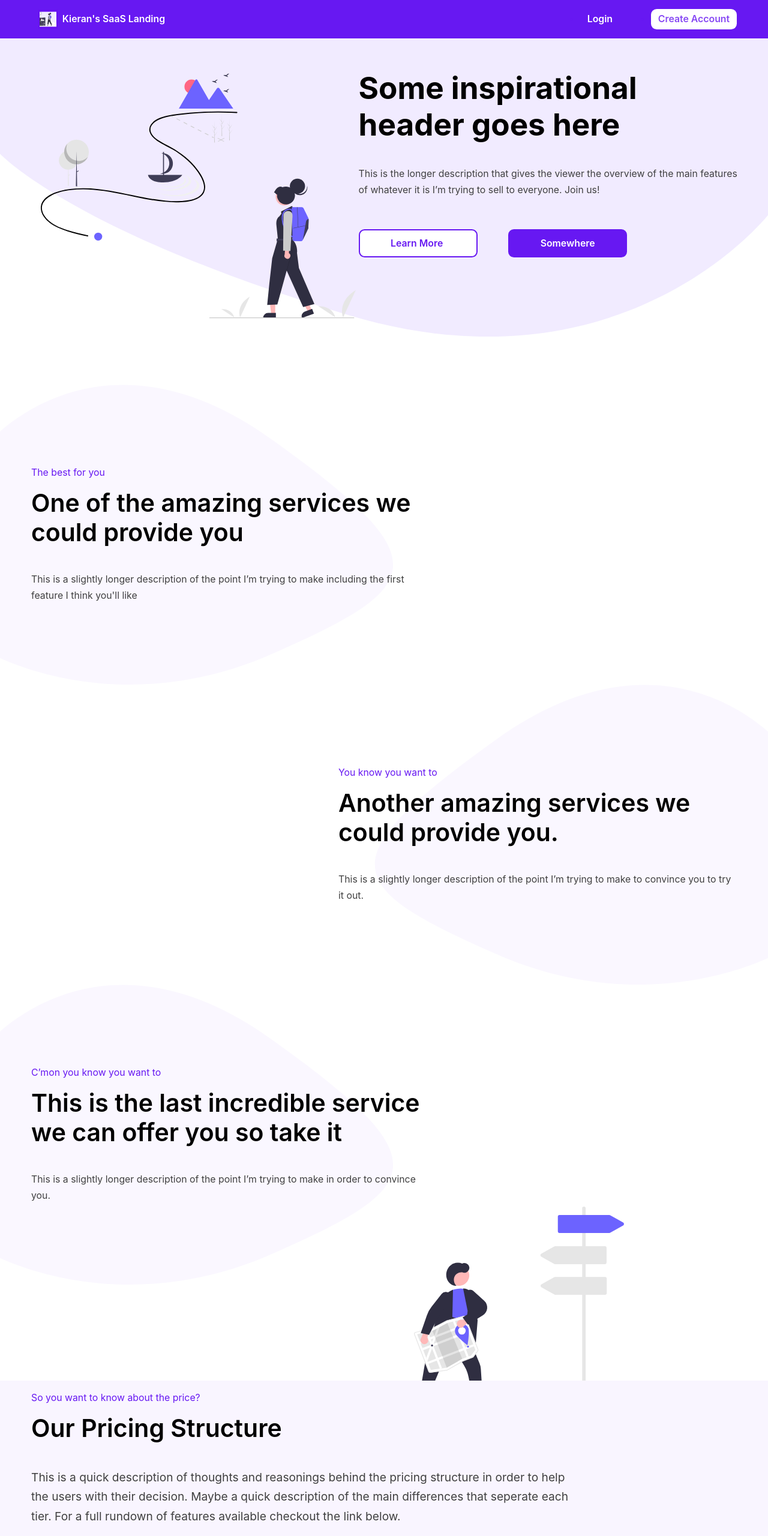
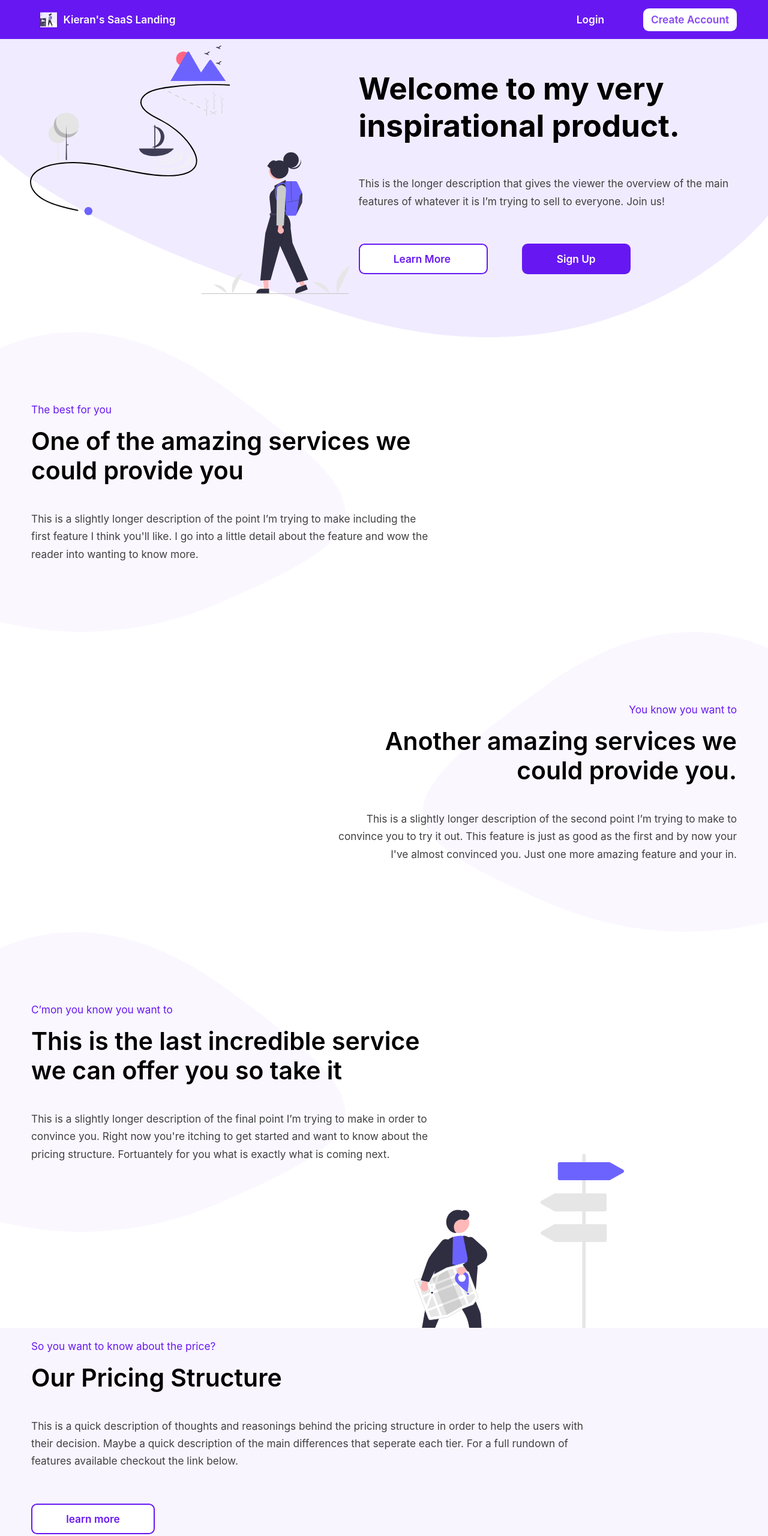
Before and after one commit to kieran6roberts/Kieran-SaaS-Landing, a website built with Vite: page index.html in a window 1280 px wide. Shown: the top 2560 px of the page at 60% size. Built offline with nearby package versions, Linux system fonts and the light colour scheme.

Commit message:
improved desktop and mobile responsiveness

```diff
--- a/index.html
+++ b/index.html
@@ -103,16 +103,18 @@
     src="./public/images/header.svg"
     >
     <header class="hero">
+        <div class="hero__image-wrapper">
             <img
             alt="illustration character setting off on adventure towards the mountains with a backpack"
             class="hero__image"
-        height="525px"
+            height="95%"
             src="./public/images/undraw-landscape.svg"
-        width="525px"
+            width="100%"
             >
+        </div>
         <div class="hero__content">
             <h1 class="hero__heading">
-                Some inspirational header goes here
+                Welcome to my very inspirational product.
             </h1>
             <p class="hero__description">
                 This is the longer description that gives the viewer the overview of the main features of whatever it is I’m trying to
@@ -128,7 +130,7 @@
             class="hero__cta"
             href="/"
             >
-                somewhere
+                sign up
             </a>
         </div>
     </header>
@@ -138,13 +140,15 @@
     >
         <section class="service">
             <div class="service__wrapper">
+                <div class="service__background-wrapper bg-1">
                     <img
                     alt="background oval shape that sits beneath each service feature"
-                class="service__background bg-1"
+                    class="service__background"
                     height="500px"
                     src="./public/images/Rectangle.svg"
-                width="800px"
+                    width="100%"
                     >
+                </div>
                 <article class="service__article">
                     <p class="service__sub-header">
                         The best for you
@@ -154,18 +158,21 @@
                     </h2>
                     <p class="service__description">
                         This is a slightly longer description of the point I’m trying to make
-                        including the first feature I think you'll like
+                        including the first feature I think you'll like. I go into a little detail
+                        about the feature and wow the reader into wanting to know more.
                     </p>
                 </article>
             </div>
             <div class="service__wrapper">
+                <div class="service__background-wrapper bg-2">
                     <img
                     alt="background oval shape that sits beneath each service feature"
-                class="service__background bg-2"
+                    class="service__background"
                     height="500px"
                     src="./public/images/Rectangle.svg"
-                width="800px"
+                    width="100%"
                     >
+                </div>
                 <article class="service__article middle-article">
                     <p class="service__sub-header">
                         You know you want to
@@ -174,18 +181,22 @@
                         Another amazing services we could provide you.
                     </h2>
                     <p class="service__description">
-                        This is a slightly longer description of the point I’m trying to make to convince you to try it out.
+                        This is a slightly longer description of the second point I’m trying to make to convince you to try it out.
+                        This feature is just as good as the first and by now your I've almost convinced you. Just
+                        one more amazing feature and your in.
                     </p>
                 </article>
             </div>
             <div class="service__wrapper">
+                <div class="service__background-wrapper bg-3">
                     <img
                     alt="background oval shape that sits beneath each service feature"
                     class="service__background bg-3"
                     height="500px"
                     src="./public/images/Rectangle.svg"
-                width="800px"
+                    width="100%"
                     >
+                </div>
                 <article class="service__article">
                     <p class="service__sub-header">
                         C’mon you know you want to
@@ -194,7 +205,9 @@
                         This is the last incredible service we can offer you so take it
                     </h2>
                     <p class="service__description">
-                        This is a slightly longer description of the point I’m trying to make in order to convince you.
+                        This is a slightly longer description of the final point I’m trying to make in order to convince you.
+                        Right now you're itching to get started and want to know about the pricing structure.
+                        Fortuantely for you what is exactly what is coming next.
                     </p>
                 </article>
             </div>
@@ -222,7 +235,7 @@
                     features available checkout the link below.
                 </p>
                 <a
-                class="hero__cta"
+                class="pricing__cta link"
                 href="#"
                 >
                     learn more
@@ -386,7 +399,7 @@
         <div class="footer__brand">
 
             <span class="footer__brand-text">
-                brand <br>@2021 brand
+                Kieran's SaaS Landing <br>@2021 Kieran's SaaS Landing
             </span>
         </div>
         <ul class="footer__items">
--- a/package.json
+++ b/package.json
@@ -7,8 +7,8 @@
   "scripts": {
     "start": "yarn run snowpack dev",
     "build": "yarn run snowpack build && yarn postcss",
-    "sass": "sass --watch src/scss/main.scss src/css/main.css",
-    "postcss": "postcss -o build/src/css/main.css build/src/css/main.css"
+    "watch:sass": "sass --watch src/scss/main.scss src/css/main.css",
+    "run:postcss": "postcss -o build/src/css/main.css build/src/css/main.css"
   },
   "devDependencies": {
     "@snowpack/plugin-postcss": "^1.2.2",
--- a/src/js/index.js
+++ b/src/js/index.js
@@ -0,0 +1,10 @@
+const mobileLiElements = document.querySelectorAll(".sidebar__item");
+const mobieInputToggleElement = document.querySelector(".nav__mobile--check");
+
+const handleMobileToggle = ({ target }) => {
+    if (target === mobieInputToggleElement) {
+        mobileLiElements.forEach(element => element.classList.toggle("open"));
+    }
+}
+
+document.addEventListener("click", handleMobileToggle);
--- a/src/scss/base/variables.scss
+++ b/src/scss/base/variables.scss
@@ -9,17 +9,17 @@
   --color-off-text: hsl(0, 0%, 25%);
 
   --text-base: 0.9rem;
-  --text-scale: 1.1;
+  --text-scale: 1.2;
 
   --text-xs: clamp(
     calc(var(--text-base) * var(--text-scale)),
     1.2vw,
-    calc(var(--text-base) * var(--text-scale) * 1.5)
+    calc(var(--text-base) * var(--text-scale) * 1.8)
   );
   --text-sm: clamp(
     calc(var(--text-xs) * var(--text-scale)),
     1.5vw,
-    calc(var(--text-xs) * var(--text-scale) * 1.8)
+    calc(var(--text-xs) * var(--text-scale) * 2)
   );
   --text-md: clamp(
     calc(var(--text-sm) * var(--text-scale)),
--- a/src/scss/components/link.scss
+++ b/src/scss/components/link.scss
@@ -1,7 +1,6 @@
 .link {
   @include m.link-secondary;
   display: block;
-  margin: auto;
   padding: var(--space-sm) var(--space-xl);
   width: max-content;
   &:hover {
--- a/src/scss/layout/nav.scss
+++ b/src/scss/layout/nav.scss
@@ -12,6 +12,10 @@
 
   @media only screen and (min-width: "1150px") {
     padding: var(--space-xs) var(--space-xl);
+  }
+
+  @media only screen and (min-width: "1600px") {
+    padding: var(--space-md) var(--space-xl);
   }
 
   &__logo-text,
--- a/src/scss/pages/index.scss
+++ b/src/scss/pages/index.scss
@@ -8,6 +8,7 @@
 // hero background shape
 .background {
   position: absolute;
+  width: 100%;
   z-index: -10;
 }
 
@@ -17,6 +18,12 @@
   @media only screen and (min-width: "1175px") {
     display: grid;
     grid-template-columns: 45% 55%;
+  }
+
+  &__image-wrapper {
+    display: grid;
+    place-items: center;
+    width: 100%;
   }
 
   &__image {
@@ -37,7 +44,7 @@
   }
 
   &__heading {
-    margin-bottom: var(--space-sm);
+    margin-bottom: var(--space-md);
   }
 
   &__description {
@@ -58,6 +65,7 @@
     }
 
     &:last-of-type {
+      @include m.link-primary;
       display: none;
       visibility: hidden;
 
@@ -65,8 +73,7 @@
         @include m.hover-primary;
       }
 
-      @media only screen and (min-width: "568px") {
-        @include m.link-primary;
+      @media only screen and (min-width: "599px") {
         display: inline-block;
         visibility: visible;
       }
@@ -87,9 +94,17 @@
     height: 500px;
     position: relative;
 
+    @media only screen and (min-width: "1600px") {
+      height: 800px;
+    }
+
     &:first-of-type,
     &:last-of-type {
       text-align: start;
+    }
+
+    .middle-article {
+      text-align: end;
     }
   }
 
@@ -97,10 +112,12 @@
     align-content: center;
     display: grid;
     height: 100%;
-    padding: 0 var(--space-xl);
+    padding: 0 var(--space-md);
+    width: 90%;
 
-    @media only screen and (min-width: "900px") {
+    @media only screen and (min-width: "786px") {
       width: 60%;
+      padding: 0 var(--space-xl);
     }
   }
 
@@ -119,10 +136,16 @@
     margin-bottom: var(--space-md);
   }
 
+  &__background-wrapper {
+    position: absolute;
+    width: 50%;
+    z-index: -10;
+  }
+
   &__background {
-    font-size: var(--text-sm);
-    position: absolute;
-    z-index: -10;
+    @media only screen and (min-width: "1600px") {
+      height: 800px;
+    }
   }
 
   .bg-2 {
@@ -144,11 +167,17 @@
 // pricing section
 .pricing {
   background-color: var(--color-faded2);
-  padding-left: var(--space-xl);
+  padding-left: var(--space-md);
   padding-top: var(--space-md);
 
+  @media only screen and (min-width: "768px") {
+    padding-left: var(--space-xl);
+  }
+
   &__article {
-    max-width: 75%;
+    @media only screen and (min-width: "768px") {
+      max-width: 75%;
+    }
   }
 
   &__sub-header {
@@ -163,7 +192,6 @@
   }
 
   &__description {
-    font-size: var(--text-sm);
     margin-bottom: var(--space-xl);
   }
 }
@@ -193,7 +221,7 @@
     display: flex;
     flex-wrap: wrap;
     justify-content: center;
-    padding: var(--space-2xl) var(--space-xl) var(--space-3xl);
+    padding: var(--space-2xl) var(--space-xl) var(--space-2xl);
   }
 
   &__card-header,
@@ -248,9 +276,7 @@
     display: block;
     font-size: var(--text-xs);
     font-weight: 600;
-    margin-top: var(--space-lg);
-    margin-left: auto;
-    margin-right: auto;
+    margin: var(--space-lg) auto;
     padding: var(--space-sm) var(--space-lg);
     text-align: center;
     text-transform: uppercase;
@@ -268,7 +294,6 @@
     .price-cards__card {
       background-color: var(--color-bg);
       border: var(--border-thick);
-      height: 400px;
       position: relative;
       width: 325px;
     }
@@ -349,7 +374,7 @@
     background-color: var(--color-primary);
     display: grid;
     row-gap: var(--space-xl);
-    padding: var(--space-xl) var(--space-sm) 0;
+    padding: var(--space-xl) var(--space-sm) var(--space-lg);
     text-align: center;
   }
 
@@ -361,7 +386,11 @@
   &__description {
     color: var(--color-bg);
     margin: auto;
-    width: 65%;
+    width: 90%;
+
+    @media only screen and (min-width: "768px") {
+      width: 65%;
+    }
   }
 
   &__link {
@@ -425,6 +454,7 @@
       height: 225px;
       margin: auto;
       position: relative;
+      top: 1rem;
       width: 225px;
 
       @media only screen and (min-width: "900px") {
@@ -436,10 +466,14 @@
 
     &__quote {
       font-style: italic;
+      margin-top: 1rem;
       padding: var(--space-lg) var(--space-md);
+      text-align: center;
 
       @media only screen and (min-width: "900px") {
+        margin-top: 0;
         margin-left: auto;
+        text-align: left;
         width: 52%;
       }
     }
@@ -447,5 +481,5 @@
 }
 
 .link-top {
-  margin-bottom: var(--space-2xl);
+  margin: auto auto var(--space-2xl);
 }
```
Also changed, not shown: src/scss/layout/sidebar.scss (+20 -6 lines), src/css/main.css, 1 other file. Lines whose indentation alone changed are shown as unchanged.
